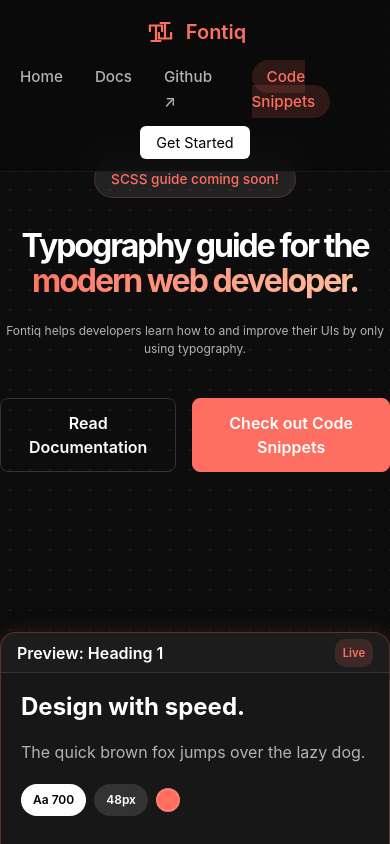
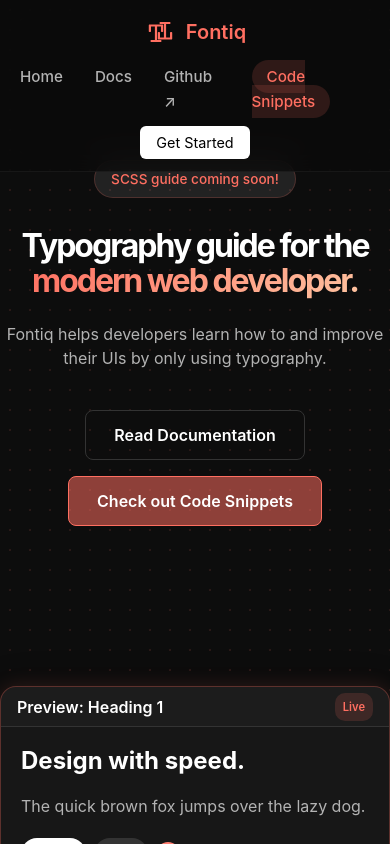
Before and after one commit to Johnson-Berisha/typography, a Next.js app: page /homepage-comingsoon in a window 390 px wide. Shown: the top 844 px of the page. Built offline with nearby package versions, Linux system fonts and the light colour scheme; no server answers.

Commit message:
responsiveness changes

```diff
--- a/src/app/homepage-comingsoon/styles.css
+++ b/src/app/homepage-comingsoon/styles.css
@@ -109,13 +109,13 @@
 }
 
 .btn-primary {
-  background: var(--primary);
+  background: #ff6e6188;
   color: #fff;
   border: 1px solid var(--primary);
 }
 .btn-primary:hover {
-  background: #e85a4c;
-  box-shadow: 0 0 20px rgba(255, 111, 97, 0.5);
+  background: #e8594cd8;
+  box-shadow: 0 0 20px rgba(255, 110, 97, 0.247);
   transform: translateY(-2px);
 }
 
@@ -140,6 +140,7 @@
     align-items: center;
     gap: 1rem;
   }
+
 }
 
 /* hero */
@@ -179,7 +180,7 @@
   -webkit-text-fill-color: transparent;
 }
 .hero-subtext {
-  font-size: clamp(0.75rem, 1.2vw, 1.25rem);
+  font-size: clamp(1rem, 1.2vw, 1.25rem);
   color: var(--gray70);
   max-width: 600px;
   margin: 0 auto 40px auto;
@@ -190,6 +191,17 @@
   justify-content: center;
   gap: 16px;
   margin-bottom: 80px;
+}
+
+@media (max-width: 850px) {
+  .hero-buttons {
+    flex-direction: column;
+    align-items: center;
+  }
+  .btn {width: fit-content;}
+  .hero-subtext {
+    max-width: 400px;
+  }
 }
 
 /* visualss */
```
